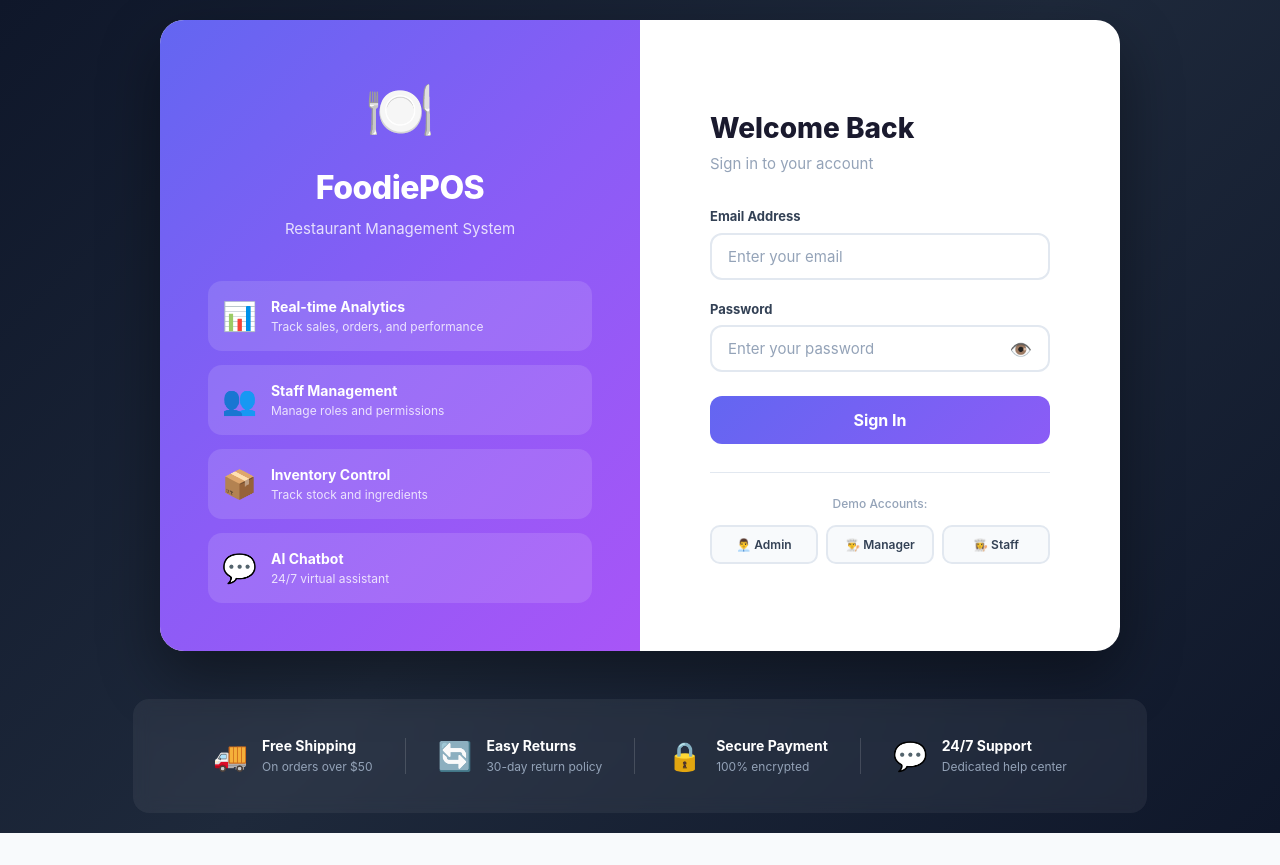
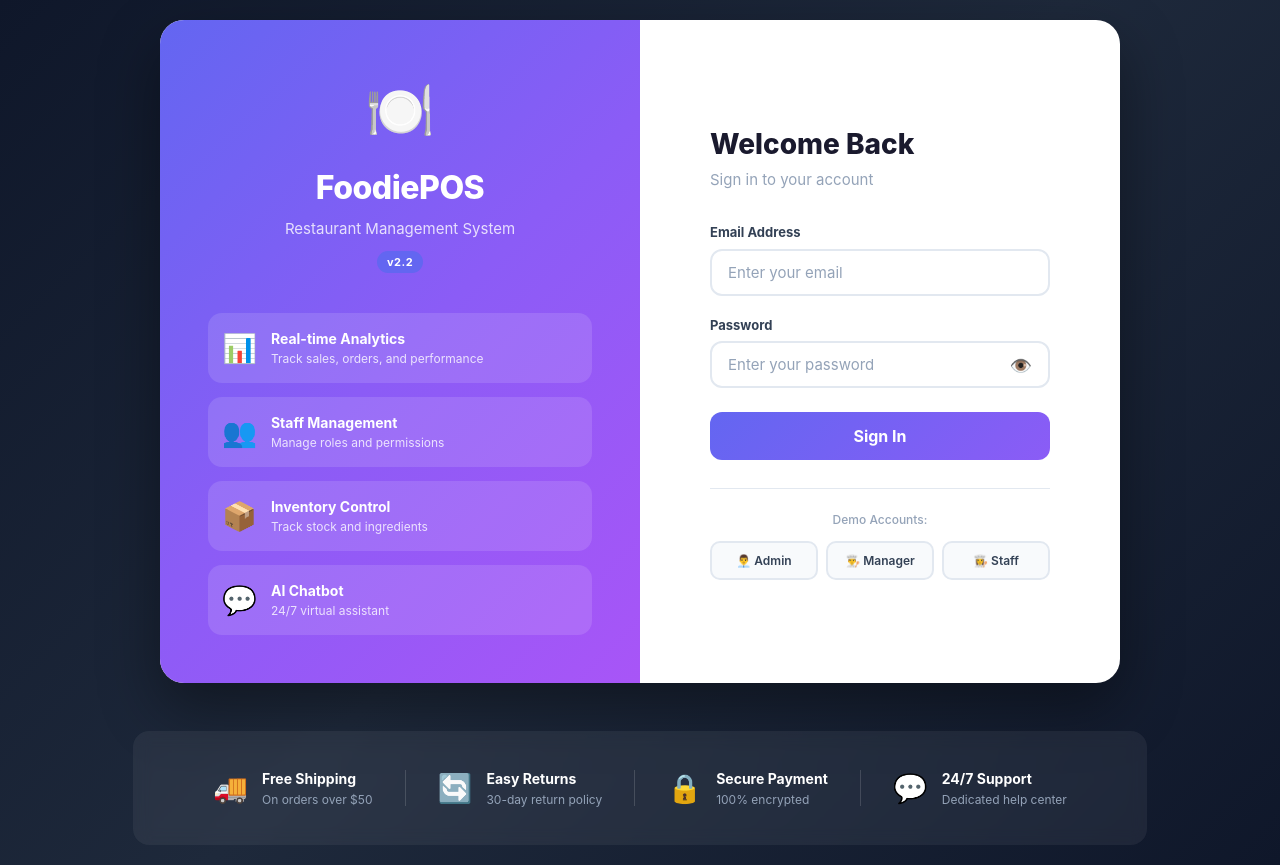
Before and after one commit to Sushantmg/Foodie, a React (Vite) app: page / in a window 1280 px wide. Before the commit the page ends 833 px from the top, so only its background shows below. Built offline with nearby package versions, Linux system fonts and the light colour scheme.

Commit message:
Add visible version badge (v2.2) on login page and sidebar so stale cached builds are easy to spot

```diff
--- a/src/components/shared/Sidebar.jsx
+++ b/src/components/shared/Sidebar.jsx
@@ -1,5 +1,6 @@
 
 import { useApp } from "../../context/AppContext";
+import { APP_VERSION } from "../../utils/version";
 import "./Sidebar.css";
 
 const navItems = [
@@ -58,6 +59,7 @@ export default function Sidebar({ collapsed, onToggle }) {
             <span className="info-label">Restaurant</span>
             <span className="info-value">{settings.restaurantName}</span>
           </div>
+          <div className="sidebar-version">v{APP_VERSION}</div>
         </div>
       )}
     </aside>
--- a/src/pages/Login.css
+++ b/src/pages/Login.css
@@ -309,3 +309,27 @@
     display: none;
   }
 }
+
+.login-version {
+  display: inline-block;
+  margin-top: 10px;
+  padding: 3px 10px;
+  background: #6366f1;
+  color: white;
+  border-radius: 20px;
+  font-size: 11px;
+  font-weight: 700;
+  letter-spacing: 0.5px;
+}
+
+.sidebar-version {
+  margin-top: 8px;
+  padding: 3px 8px;
+  background: #eef2ff;
+  color: #6366f1;
+  border-radius: 6px;
+  font-size: 10px;
+  font-weight: 700;
+  text-align: center;
+  letter-spacing: 0.5px;
+}
--- a/src/pages/Login.jsx
+++ b/src/pages/Login.jsx
@@ -1,5 +1,6 @@
 import { useState } from "react";
 import { useApp } from "../context/AppContext";
+import { APP_VERSION } from "../utils/version";
 import "./Login.css";
 
 export default function Login() {
@@ -32,6 +33,7 @@ export default function Login() {
             <span className="brand-icon">🍽️</span>
             <h1>FoodiePOS</h1>
             <p>Restaurant Management System</p>
+            <span className="login-version">v{APP_VERSION}</span>
           </div>
           <div className="login-features">
             <div className="feature">
--- /dev/null
+++ b/src/utils/version.js
@@ -0,0 +1,2 @@
+export const APP_VERSION = "2.2";
+export const BUILD_DATE = "2026-08-29";
```
